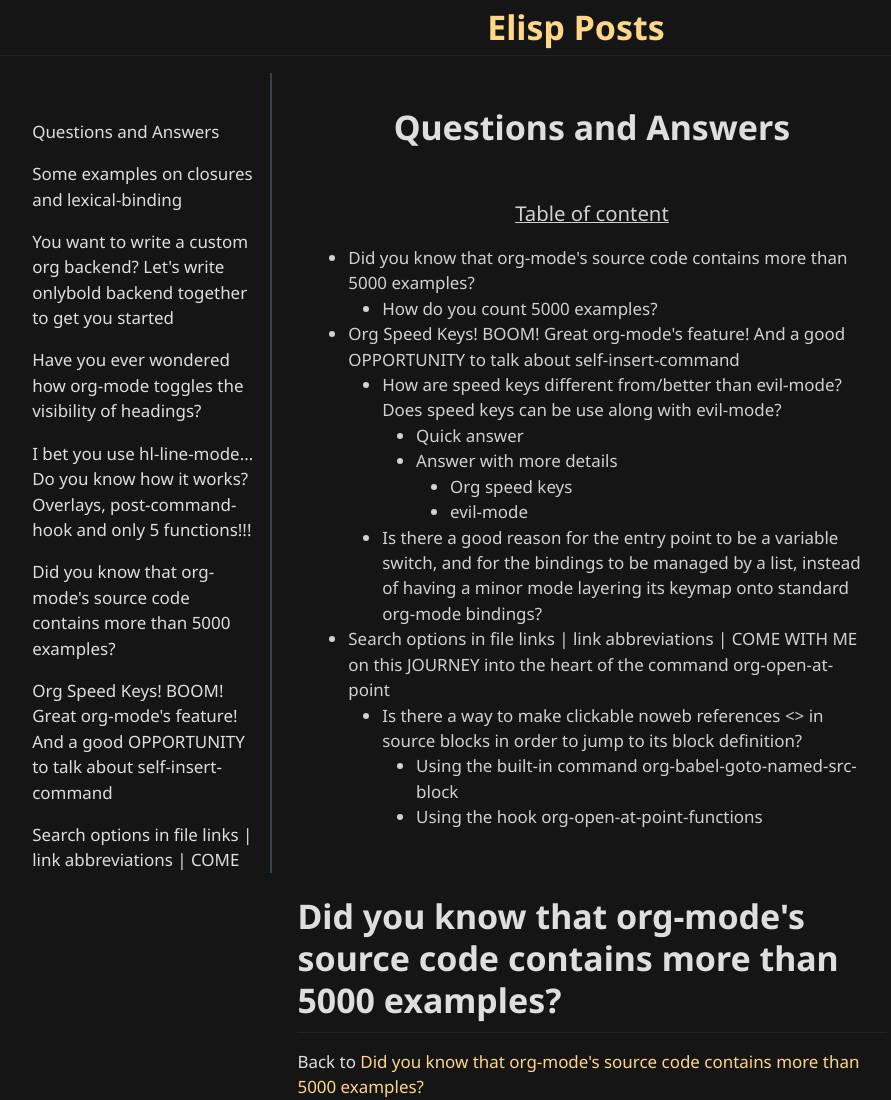
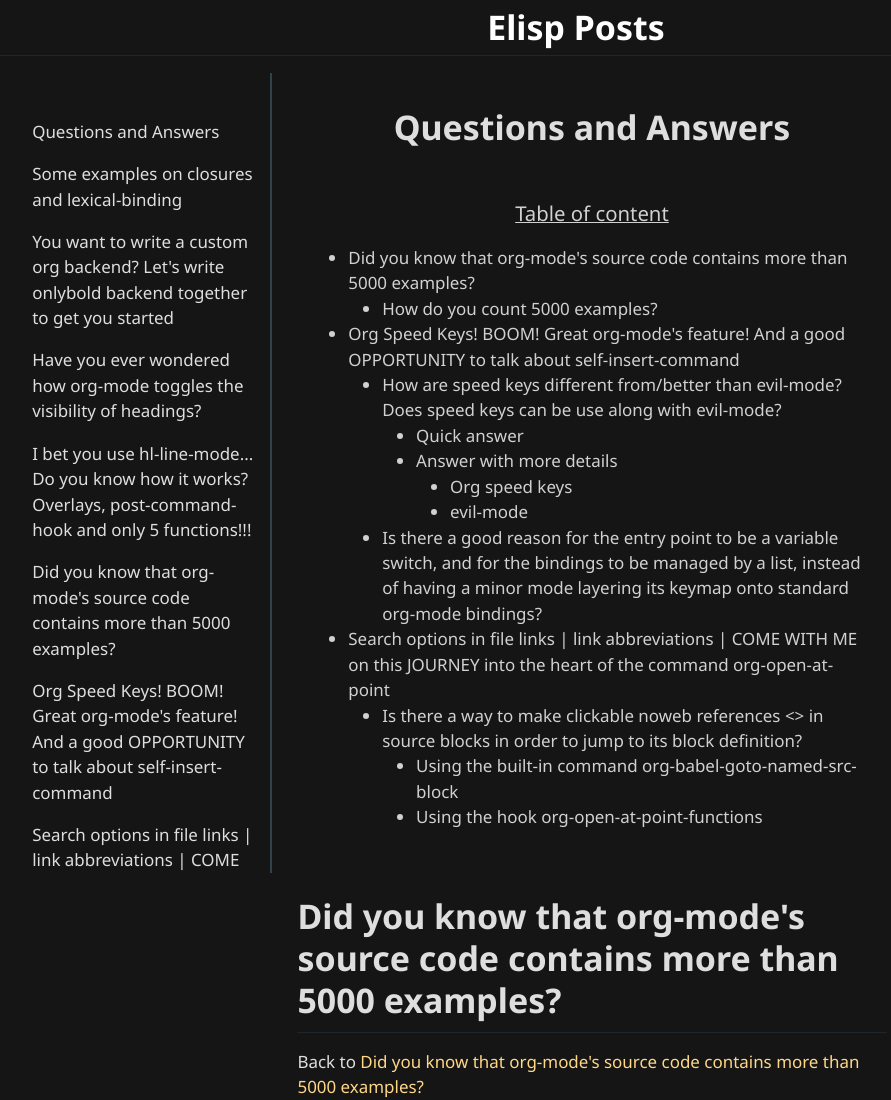
Before and after one commit to tonyaldon/posts, a plain HTML site: page public/questions-and-answers/index.html in a window 1280 px wide. Shown: the top 1100 px of the page, without its empty margins (64-955 px from the left). Drawn offline with Linux system fonts and the light colour scheme.

Commit message:
fix css anchor link color in title

```diff
--- a/assets/one.css
+++ b/assets/one.css
@@ -377,7 +377,7 @@ a:visited {
 }
 
 #header-doc > a {
-  color: none;
+  color: inherit;
   cursor: pointer;
   text-decoration: none;
 }
--- a/public/one.css
+++ b/public/one.css
@@ -377,7 +377,7 @@ a:visited {
 }
 
 #header-doc > a {
-  color: none;
+  color: inherit;
   cursor: pointer;
   text-decoration: none;
 }
```
